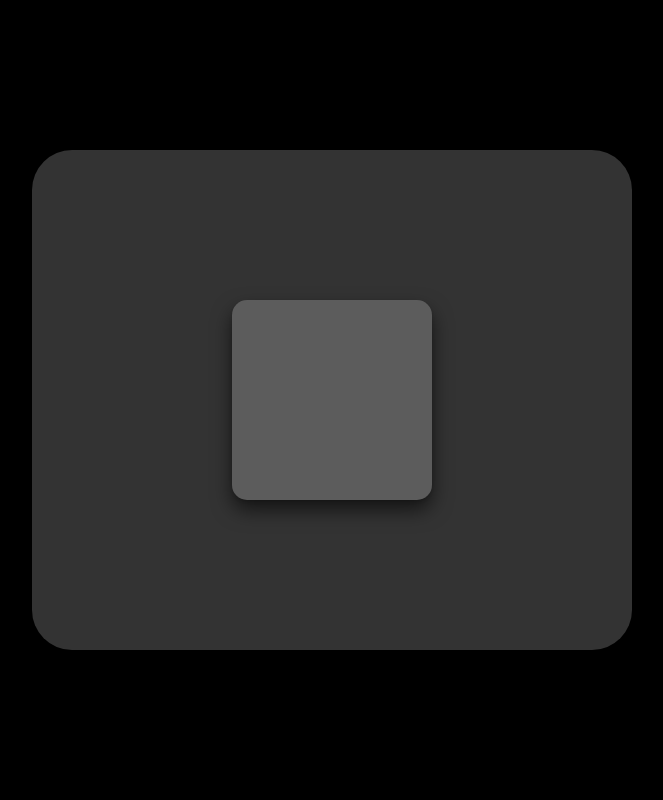
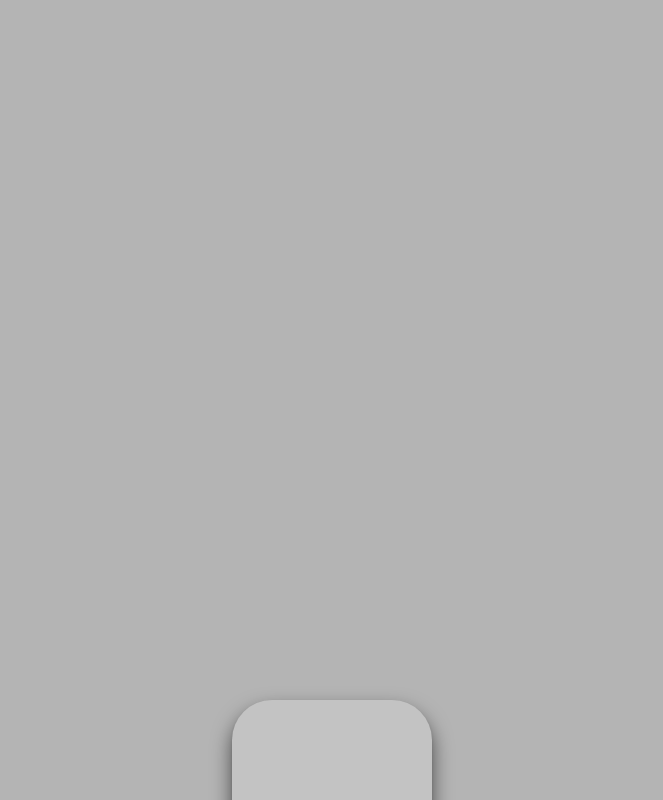
Before and after one commit to bjc1102/framer-motion, a React (Create React App) app: page / in a window 1280 px wide. Shown: the top 800 px of the page, without its empty margins (308-971 px from the left). Built offline with nearby package versions, Linux system fonts and the light colour scheme.

Commit message:
Framer-Motion

```diff
--- a/src/App.tsx
+++ b/src/App.tsx
@@ -1,7 +1,7 @@
-import React, { useRef } from 'react';
+import React, { useEffect, useRef } from 'react';
 import styled from "styled-components"
 import {GlobalStyle} from "./styles/global-styles"
-import { motion } from "framer-motion"
+import { motion, useMotionValue, useTransform, useViewportScroll } from "framer-motion"
 
 // const myVars = { //motion 설정을 분리해서 오브젝트로 옮김
 //   start : {scale:0},
@@ -25,9 +25,10 @@ const BoxVariants = {
   //     staggerChildren:0.5
   //   }
   // }
-  hover : {scale:1.5, rotateZ:90},
-  click : {borderRadius:"100px", scale:1},
-  drag : {backgroundColor:"rgba(46, 204, 113,1.0)", transition: {duration : 10}}
+  // hover : {scale:1.5, rotateZ:90},
+  // click : {borderRadius:"100px", scale:1},
+  // drag : {backgroundColor:"rgba(46, 204, 113,1.0)", transition: {duration : 10}}
+  // rgba로 지정해야 색깔에 animation이 적용될 수 잇다
 }
 
 const CircleVars = {
@@ -44,38 +45,47 @@ const CircleVars = {
 
 
 function App() {
-  const biggerBoxRef = useRef<HTMLDivElement>(null)
+  // const biggerBoxRef = useRef<HTMLDivElement>(null)
+  const xDrag = useMotionValue(0); //이 x는 x값을 받아오기 위한 MotionValue이다
+  const rotateZ = useTransform(xDrag, [-800, 800], [-360, 360]);
+  const backgroundColor = useTransform(xDrag, [-800, 800], ["rgb(0, 0, 0)", "rgb(255, 255, 255)"])
+  //(한가지 값)을 받아와서 (우리가 확인해줬으면 하는 입력값 범위에 따라서) (그에 맞는 범위의 출력값)을 얻을 수 있게 해줌
+  //입력값과 출력값의 갯수는 같아야한다
+
+  // useEffect(()=> {
+  //   x.onChange(() => console.log(xDragScale))
+  // },[])
+  // Framer-motion은 기본적으로 값이 변할 때 rerender되지 않는다
+
+  const {scrollYProgress} = useViewportScroll();
+  const scale = useTransform(scrollYProgress, [0, 1], [1,5])
+
+  // useEffect(()=> {
+  //   scrollY.onChange(() => {
+  //     console.log(scrollY.get(), scrollYProgress.get())
+  //     //Y : 픽셀, Progress : 퍼센트반환
+  //   });
+  // }, [])
+
   return (
     <>
       <GlobalStyle/>
-      <Wrapper>
-        <BiggerBox ref={biggerBoxRef}>
-        <Box
-          drag
-          dragSnapToOrigin
-          dragElastic={0}
-          dragConstraints={biggerBoxRef}
-          variants={BoxVariants}
-          whileHover={"hover"}
-          whileDrag={"drag"}
-          whileTap={"click"}/>
-          {/* 부모요소에 variants가 있을 때 Motion은 default값을 initial과 animate의 이름을 자식에게 복사해서 붙여넣는다 */}
-          {/* <Circle initial="start" animate="end"/> */}
-          {/* 그래서 intial="start"와 animate="end"를 또 적어서 전달해줄 필요는 없다 */}
-          {/* <Circle variants={CircleVars}/>
-          <Circle variants={CircleVars}/>
-          <Circle variants={CircleVars}/>
-          <Circle variants={CircleVars}/> */}
-        </BiggerBox>
+      <Wrapper style={{background:backgroundColor}}>
+        {/* <button onClick={()=> x.get()===200 ? x.set(0) : x.set(200)}>Click me</button> */}
+        <Box style={{ x:xDrag, rotateZ, scale}}  drag="x" dragSnapToOrigin/>
+        {/* x:xDrag라고 써도 되지만 const와 전달하는 props명이 같다면 하나로 퉁칠 수 있다
+        const x = useMotionValue(0)
+        <Box style={{ x, rotateZ}}  drag="x" dragSnapToOrigin/>
+        x:xDrag => x  훨씬 간결하게 가능*/}
       </Wrapper>
     </>
   );
 }
 
-const Wrapper  = styled.div`
+const Wrapper  = styled(motion.div)`
   width: 100vw;
-  height: 100vh;
-  background-color: black;
+  height: 200vh;
+  background-color: rgb(68, 68, 68);
   display: flex;
   justify-content: center;
   align-items: center;
@@ -85,7 +95,7 @@ const Box = styled(motion.div)` // Framer-motion과 styled컴포넌트를 사용
   width: 200px;
   height: 200px;
   background-color: rgba(255,255,255,0.2);
-  border-radius: 15px;
+  border-radius: 40px;
   /* display: grid;
   grid-template-columns: repeat(2, 1fr); */
   box-shadow: 0 2px 3px rgba(0,0,0,0.1), 0 10px 20px rgba(0,0,0,0.6);
@@ -111,3 +121,28 @@ const BiggerBox = styled.div`
 `
 
 export default App;
+
+
+
+
+
+
+
+        {/* <BiggerBox ref={biggerBoxRef}>
+        <Box
+          drag
+          dragSnapToOrigin
+          dragElastic={0}
+          dragConstraints={biggerBoxRef}
+          variants={BoxVariants}
+          whileHover={"hover"}
+          whileDrag={"drag"}
+          whileTap={"click"}/>  */}
+          {/* 부모요소에 variants가 있을 때 Motion은 default값을 initial과 animate의 이름을 자식에게 복사해서 붙여넣는다 */}
+          {/* <Circle initial="start" animate="end"/> */}
+          {/* 그래서 intial="start"와 animate="end"를 또 적어서 전달해줄 필요는 없다 */}
+          {/* <Circle variants={CircleVars}/>
+          <Circle variants={CircleVars}/>
+          <Circle variants={CircleVars}/>
+          <Circle variants={CircleVars}/> */}
+        {/* </BiggerBox> */}
```
